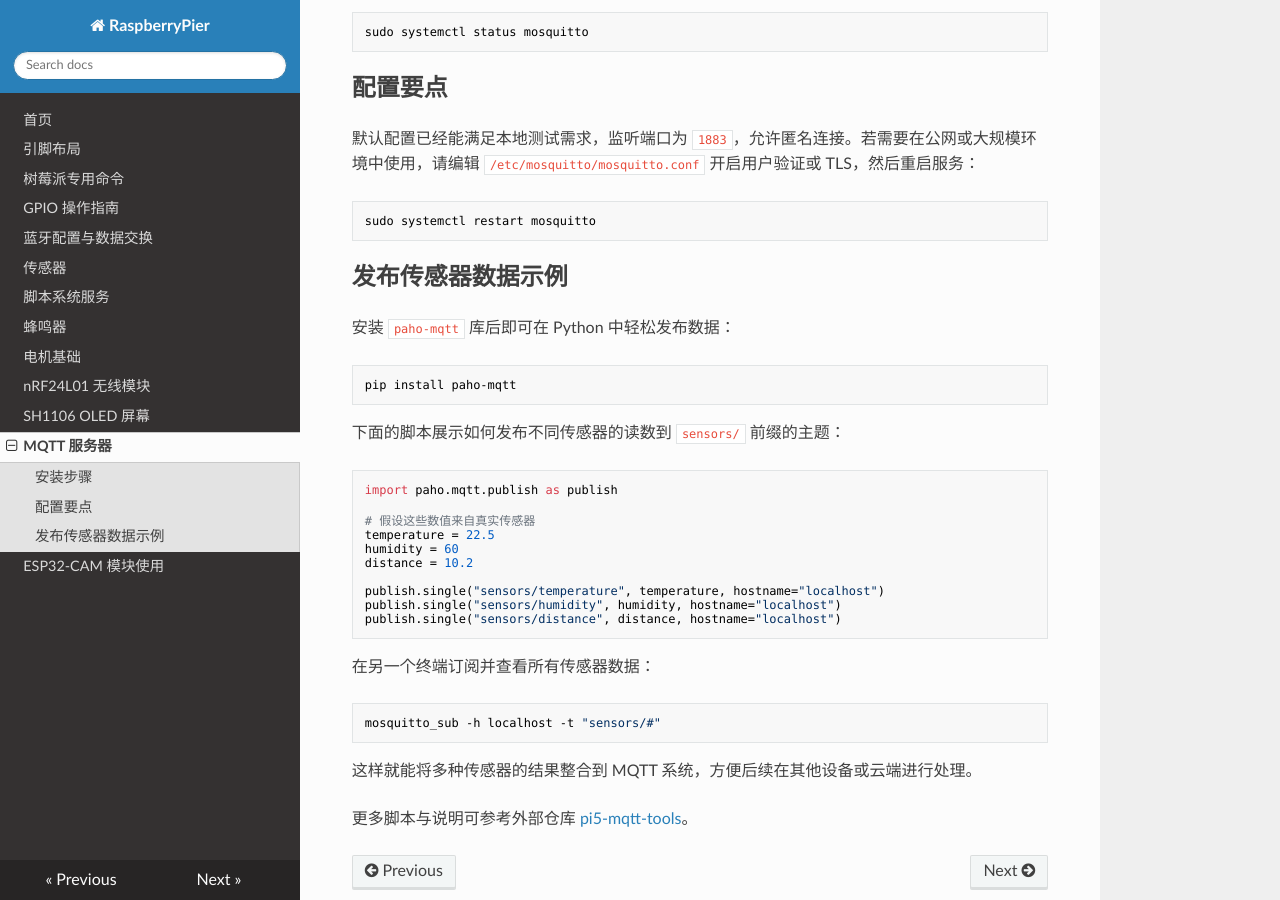
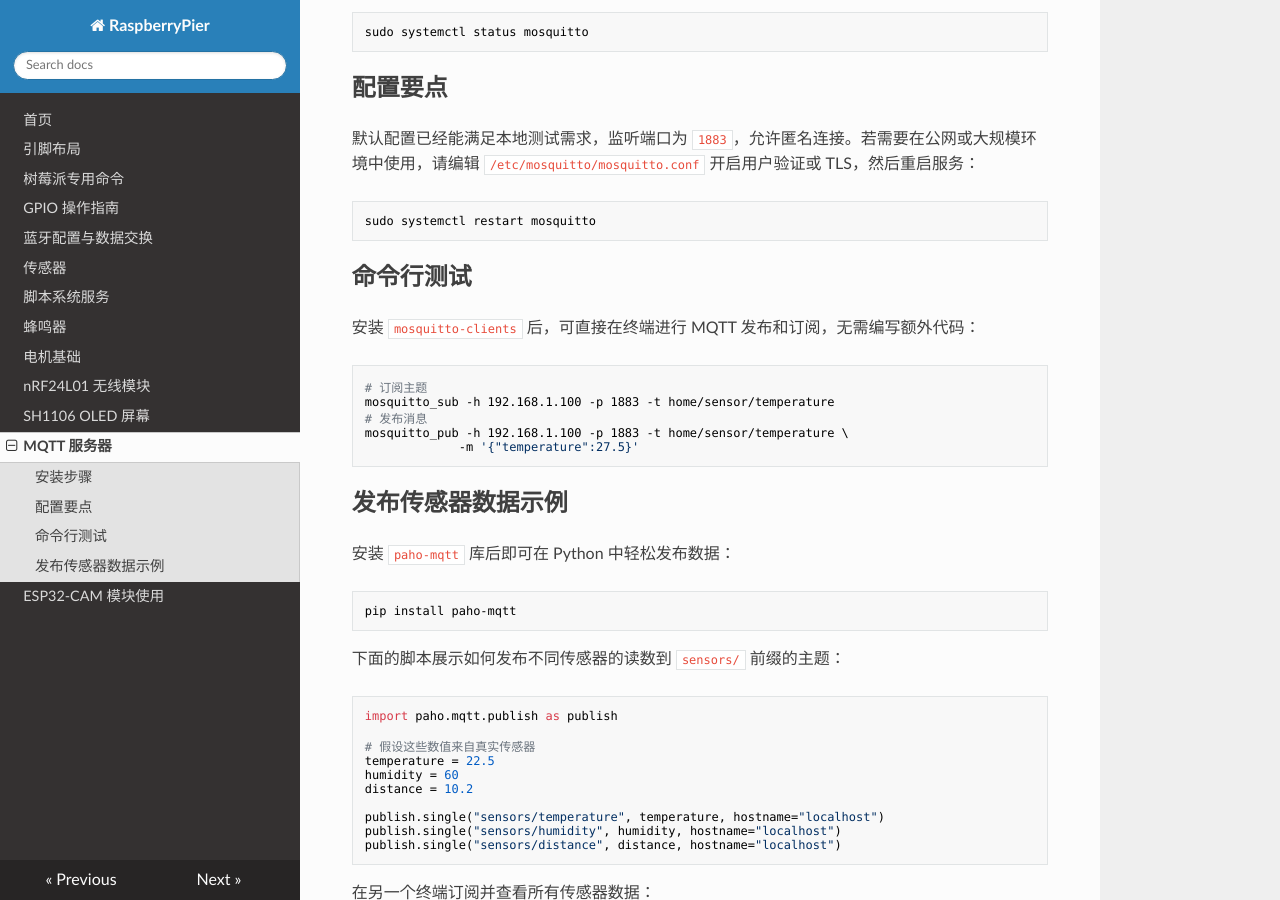
Before and after one commit to SwartzMss/RaspberryPier, an MkDocs documentation site: the page built from docs/mqtt.md, in a window 1280 px wide and 900 px high, scrolled down 477 px. Built offline with MkDocs 1.6.1, drawn with Linux system fonts in a browser that asks for light colours; nearby versions of some CDN libraries.

Commit message:
docs: add MQTT CLI usage

````diff
--- a/docs/mqtt.md
+++ b/docs/mqtt.md
@@ -23,6 +23,18 @@ sudo systemctl status mosquitto
 
 ```bash
 sudo systemctl restart mosquitto
+```
+
+## 命令行测试
+
+安装 `mosquitto-clients` 后，可直接在终端进行 MQTT 发布和订阅，无需编写额外代码：
+
+```bash
+# 订阅主题
+mosquitto_sub -h 192.168.1.100 -p 1883 -t home/sensor/temperature
+# 发布消息
+mosquitto_pub -h 192.168.1.100 -p 1883 -t home/sensor/temperature \
+             -m '{"temperature":27.5}'
 ```
 
 ## 发布传感器数据示例
````
